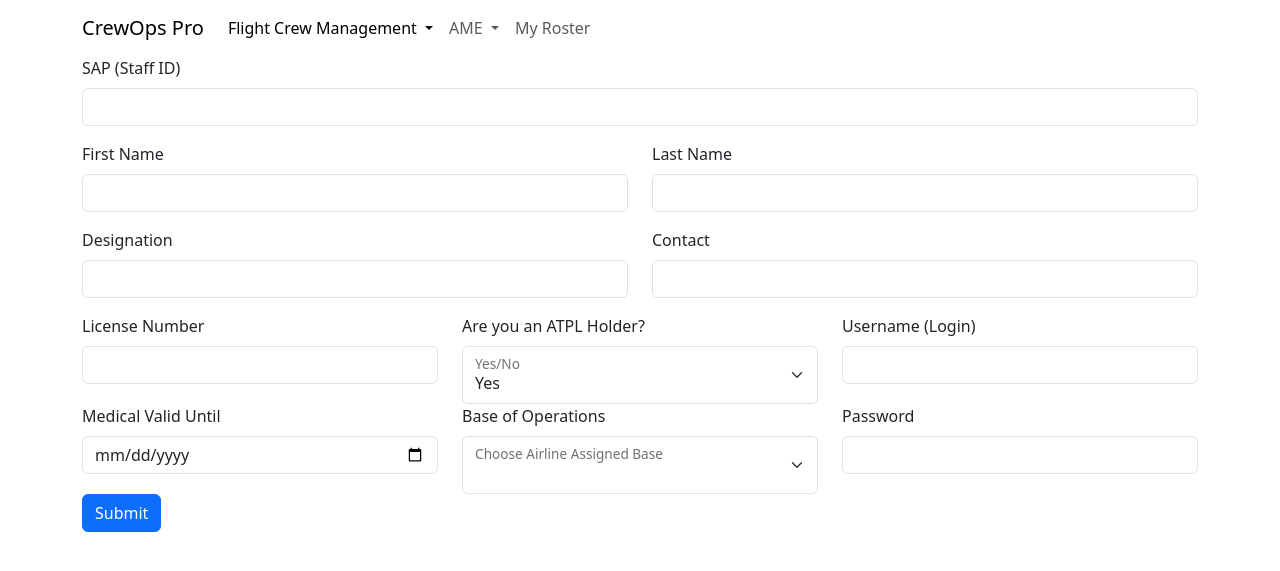
After one commit to kanhasharma07/CrewOps-Pro, a Flask app: page /modifyCrew in a window 1280 px wide. The commit adds this page. Shown: the top 571 px of the page. Run offline with Flask 3, Linux system fonts and the light colour scheme.

Commit message:
Add functionality to modify flight crew details
This commit introduces the ability to modify existing flight crew details. A new 'Update Crew Details' option has been added to the dropdown menu in the base.html file. The corresponding modifyCrew.html and modifyCrewSuccess.html templates have been created to handle the form input and display a success message respectively.

In the viewCrew.html file, the display format for crew names and availability status has been updated for better readability.

The app.py file now includes a new route '/modifyCrew' to handle GET and POST requests related to modifying crew details.

In the flight_crew.py file, a new method 'modifyCrew' has been added to handle the modification of crew details in the database.

Minor changes have been made to the flight_crew_model.py file to support the new functionality.

```diff
--- a/app.py
+++ b/app.py
@@ -60,6 +60,26 @@
         FlightCrew.deleteCrew(sap=request.form["sap"])
         return render_template("deleteCrewSuccessful.html", sap=request.form["sap"])
 
+@app.route('/modifyCrew', methods = ['GET', 'POST'])
+def modifyCrew():
+    if request.method=="GET":
+        return render_template('modifyCrew.html')
+    else:
+        formData = [request.form['sap'],
+                    request.form['fname'],
+                    request.form['lname'],
+                    request.form['desig'],
+                    request.form['mob'],
+                    request.form['atpl'],
+                    request.form['license'],
+                    request.form['medical'],
+                    request.form['baseops'],
+                    "",
+                    request.form['login'],
+                    request.form['pw']]
+        FlightCrew.modifyCrew(int(request.form['sap']), formData)
+        return render_template('modifyCrewSuccess.html', sap=request.form['sap'])
+
 @app.route('/applyLeave', methods = ["GET",'POST'])
 def updateAvail():
     if request.method == "GET":
--- a/models/flight_crew_model.py
+++ b/models/flight_crew_model.py
@@ -1,6 +1,6 @@
 from datetime import date
 from typing import Any, Optional
-from pydantic import BaseModel, field_validator, Field
+from pydantic import BaseModel, field_validator
 
 class FlightCrewModel(BaseModel):
     """
--- a/templates/base.html
+++ b/templates/base.html
@@ -28,6 +28,7 @@
                         <ul class="dropdown-menu">
                             <li><a class="dropdown-item" href="{{url_for('addCrew')}}">Add Flight Crew</a></li>
                             <li><a class="dropdown-item" href="{{url_for('viewCrew')}}">View Crew List</a></li>
+                            <li><a class="dropdown-item" href="{{url_for('modifyCrew')}}">Update Crew Details</a></li>
                             <li><a class="dropdown-item" href="{{url_for('deleteCrew')}}">Delete Crew</a></li>
                             <li><a class="dropdown-item" href="{{url_for('updateAvail')}}">Apply for Leave</a></li>
                         </ul>
--- /dev/null
+++ b/templates/modifyCrew.html
@@ -0,0 +1,112 @@
+{%extends 'base.html'%}
+{%block navbaritem%}active{%endblock%}
+{% block content %}
+<!-- Add Flight Crew Input Form -->
+<div class="container">
+    <form action="{{url_for('modifyCrew')}}" method="post">
+        <div class="mb-3">
+            <label for="exampleInputEmail1" class="form-label">SAP (Staff ID)</label>
+            <input type="number" class="form-control" id="sapform" name="sap" aria-describedby="emailHelp">
+        </div>
+
+
+        <div class="row">
+            <div class='col'>
+                <div class="mb-3">
+                    <label for="exampleInputPassword1" class="form-label">First Name</label>
+                    <input type="text" class="form-control" id="fnameform" name="fname">
+                </div>
+            </div>
+
+            <div class='col'>
+                <div class="mb-3">
+                    <label for="exampleInputPassword1" class="form-label">Last Name</label>
+                    <input type="text" class="form-control" id="lnameform" name="lname">
+                </div>
+            </div>
+        </div>
+
+
+        <div class="row">
+            <div class='col'>
+                <div class="mb-3">
+                    <label for="exampleInputPassword1" class="form-label">Designation</label>
+                    <input type="text" class="form-control" id="desigform" name="desig">
+                </div>
+            </div>
+
+            <div class='col'>
+                <div class="mb-3">
+                    <label for="exampleInputPassword1" class="form-label">Contact</label>
+                    <input type="number" class="form-control" id="mobform" name="mob">
+                </div>
+            </div>
+        </div>
+
+
+        <div class="row">
+            <div class="col">
+                <div class="mb-3">
+                    <label for="exampleInputPassword1" class="form-label">License Number</label>
+                    <input type="number" class="form-control" id="desigform" name="license">
+                </div>
+            </div>
+
+            <div class="col">
+                <label for="exampleInputPassword1" class="form-label">Are you an ATPL Holder?</label>
+                <div class="form-floating">
+                    <select class="form-select" id="floatingSelect" aria-label="Floating label select example"
+                    name="atpl">
+                    <option value="True">Yes</option>
+                    <option value="False">No</option>
+                </select>
+                <label for="floatingSelect">Yes/No</label>
+            </div>
+        </div>
+        <div class="col">
+            <div class="mb-3">
+                <label for="exampleInputPassword1" class="form-label">Username (Login)</label>
+                <input type="text" class="form-control" id="loginform" name="login">
+            </div>
+        </div>
+    </div>
+
+
+        <div class="row">
+            <div class='col'>
+                <div class="mb-3">
+                    <label for="exampleInputPassword1" class="form-label">Medical Valid Until</label>
+                    <input type="date" class="form-control" id="medicalform" name="medical">
+                </div>
+            </div>
+
+            <div class='col'>
+                <label for="exampleInputPassword1" class="form-label">Base of Operations</label>
+                <div class="form-floating">
+                    <select class="form-select" id="floatingSelect" aria-label="Floating label select example"
+                        name="baseops">
+                        <option selected></option>
+                        <option value="DEL">New Delhi</option>
+                        <option value="BOM">Mumbai</option>
+                        <option value="BLR">Bengaluru</option>
+                        <option value="HYD">Hyderabad</option>
+                        <option value="MAA">Chennai</option>
+                        <option value="CCU">Kolkata</option>
+                    </select>
+                    <label for="floatingSelect">Choose Airline Assigned Base</label>
+                </div>
+            </div>
+
+            <div class='col'>
+                <div class="mb-3">
+                    <label for="exampleInputPassword1" class="form-label">Password</label>
+                    <input type="Password" class="form-control" id="pwform" name="pw">
+                </div>
+            </div>
+        </div>
+
+
+        <button type="submit" class="btn btn-primary">Submit</button>
+    </form>
+</div>
+{% endblock %}
--- a/templates/viewCrew.html
+++ b/templates/viewCrew.html
@@ -20,14 +20,14 @@
             {%for crew in crewView%}
             <tr>
                 <th scope="row">{{crew[0]}}</th>
-                <td>{{crew[1]+' '+crew[2]}}</td>
+                <td>{{"Capt "+crew[1]+' '+crew[2]}}</td>
                 <td>{{crew[3]}}</td>
                 <td>{{crew[4]}}</td>
                 <td>{{crew[5]}}</td>
                 <td>{{crew[6]}}</td>
                 <td>{{crew[7]}}</td>
                 <td>{{crew[8]}}</td>
-                <td>{{crew[9]}}</td>
+                <td>{{"On Leave" if crew[9]==False else "Available"}}</td>
             </tr>
             {%endfor%}
         </tbody>
```
Also changed, not shown: flight_crew.py (+19 -0 lines), templates/modifyCrewSuccess.html (added, +13 -0 lines).
